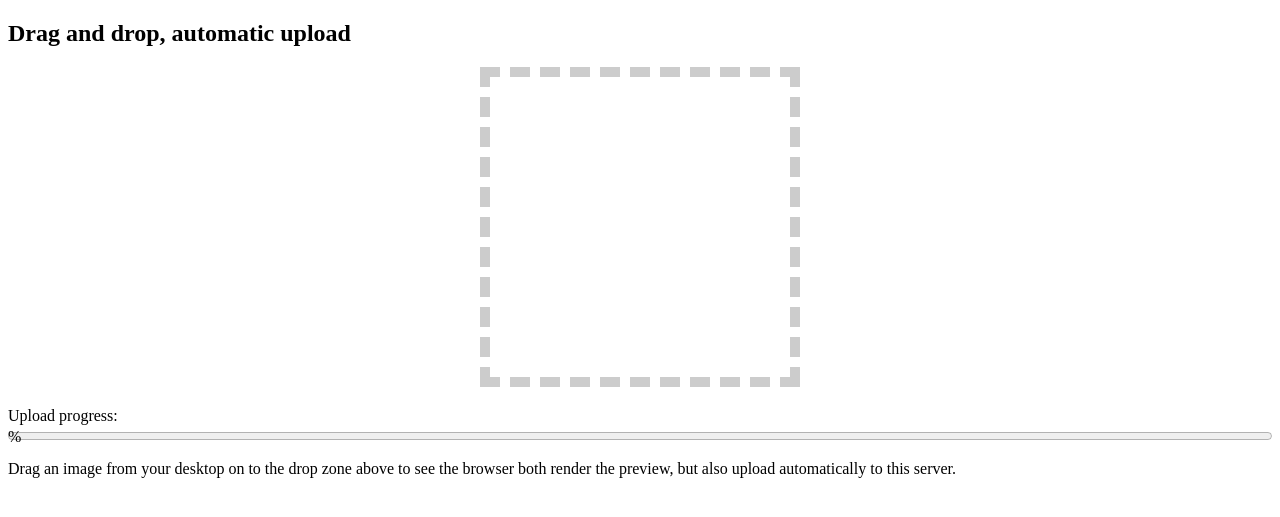
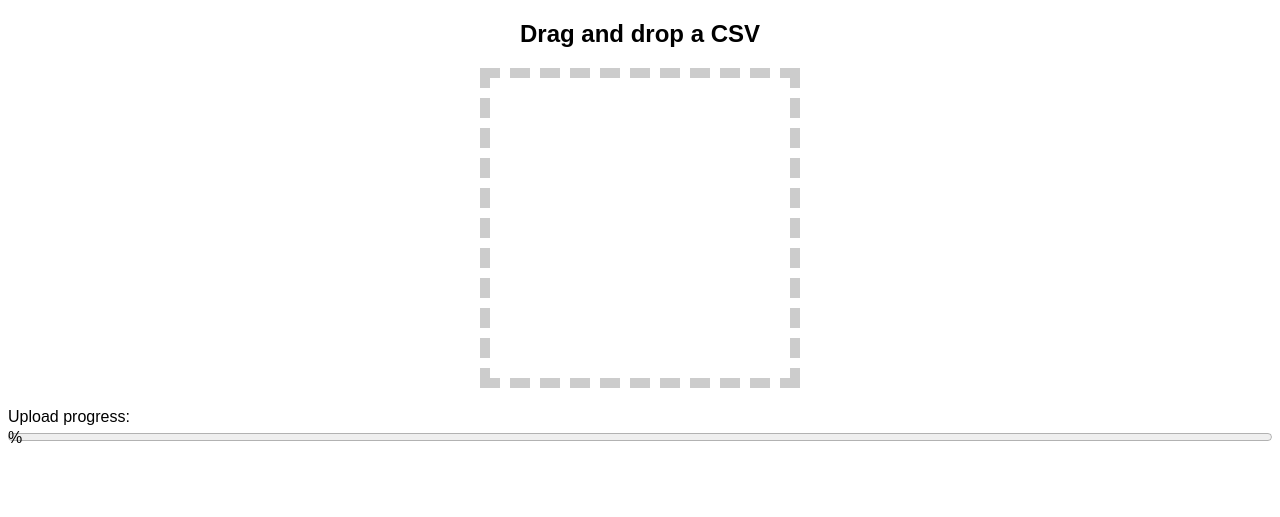
Before and after one commit to nqthqn/dataviz, a Flask app: page / in a window 1280 px wide. Shown: the top 517 px of the page. Run offline with Flask 2, Linux system fonts and the light colour scheme; some libraries are stand-ins or nearby versions.

Commit message:
aaaalloommmooosstt theerrree...

```diff
--- a/app.py
+++ b/app.py
@@ -1,4 +1,6 @@
-from flask import Flask, render_template, jsonify
+from flask import Flask, render_template, jsonify, request
+import csv
+
 app = Flask(__name__)
 app.config.from_object(__name__)
 @app.route("/")
@@ -7,10 +9,16 @@ def hello():
 
 @app.route("/upload", methods=['POST'])
 def upload():
-    # TODO: Convert CSV into nice dictionary
-    d = {'foo':2}
-    return jsonify(**d)
 
+    csvfile = request.files['file']
+    reader = csv.reader(csvfile)
+    keys = next(reader)
+    data = {}
+
+    for k,c in zip(keys, zip(*reader)):
+        data[k] = list(c)
+
+    return jsonify(**data)
 
 if __name__ == "__main__":
     app.run(debug=True)
--- a/bower.json
+++ b/bower.json
@@ -14,6 +14,8 @@
     "tests"
   ],
   "dependencies": {
-    "d3": "~3.4.13"
+    "d3": "~3.4.13",
+    "c3": "~0.4.4",
+    "jquery": "~2.1.1"
   }
 }
--- a/requirements.txt
+++ b/requirements.txt
@@ -3,4 +3,9 @@ Jinja2==2.7.3
 MarkupSafe==0.23
 Werkzeug==0.9.6
 itsdangerous==0.24
+numpy==1.9.1
+pandas==0.15.1
+python-dateutil==2.2
+pytz==2014.10
+six==1.8.0
 wsgiref==0.1.2
--- a/templates/index.html
+++ b/templates/index.html
@@ -4,13 +4,22 @@
 <meta charset=utf-8>
 <meta name="viewport" content="width=620">
 <title>DataViz</title>
+<style type="text/css">
+  *{
+    font-family:sans-serif;
+  }
+</style>
+<link rel="stylesheet" type="text/css" href="{{ url_for('static', filename='c3/c3.css') }}">
 <script type="text/javascript" src="{{ url_for('static', filename='d3/d3.min.js') }}"></script>
+<script type="text/javascript" src="{{ url_for('static', filename='c3/c3.min.js') }}"></script>
 
 </head>
 <body>
 <section id="wrapper">
     <header>
-      <h1>Drag and drop, automatic upload</h1>
+      <center>
+      <h1>Drag and drop a CSV</h1>
+      </center>
     </header>
 
 <style>
@@ -26,12 +35,12 @@ progress:after { content: '%'; }
 <article>
   <div id="holder">
   </div>
-  <p id="upload" class="hidden"><label>Drag & drop not supported, but you can still upload via this input field:<br><input type="file"></label></p>
-  <p id="filereader">File API & FileReader API not supported</p>
+  <p id="upload" class="hidden"><label>Drag &amp; drop not supported, but you can still upload via this input field:<br><input type="file"></label></p>
+  <p id="filereader">File API &amp; FileReader API not supported</p>
   <p id="formdata">XHR2's FormData is not supported</p>
   <p id="progress">XHR2's upload progress isn't supported</p>
   <p>Upload progress: <progress id="uploadprogress" min="0" max="100" value="0">0</progress></p>
-  <p>Drag an image from your desktop on to the drop zone above to see the browser both render the preview, but also upload automatically to this server.</p>
+  <div id="chart"></div>
 </article>
 <script>
 var holder = document.getElementById('holder'),
@@ -82,7 +91,6 @@ function previewfile(file) {
 }
 
 function readfiles(files) {
-    debugger;
     var formData = tests.formdata ? new FormData() : null;
     for (var i = 0; i < files.length; i++) {
       if (tests.formdata) formData.append('file', files[i]);
@@ -93,6 +101,20 @@ function readfiles(files) {
     if (tests.formdata) {
       var xhr = new XMLHttpRequest();
       xhr.open('POST', '/upload');
+      xhr.onreadystatechange = function() {
+        if (xhr.readyState == 4) {
+          parsed = JSON.parse(xhr.responseText);
+          console.log(parsed);
+          // {'key1':['1','2'],'key2':['1','2']} --> ['key1',1,2], ['key2',1,2]
+          var chart = c3.generate({
+              bindto: '#chart',
+              data: {
+                columns: parsed
+              }
+          });
+
+        }
+      }
       xhr.onload = function() {
         progress.value = progress.innerHTML = 100;
       };
@@ -125,12 +147,6 @@ if (tests.dnd) {
   };
 }
 </script>
-
-<script type="text/javascript">
-    // TODO: d3 code
-    d3.select("body").append("p").text("Hello from d3!");
-
-</script>
 </section>
 </body>
 </html>
```
